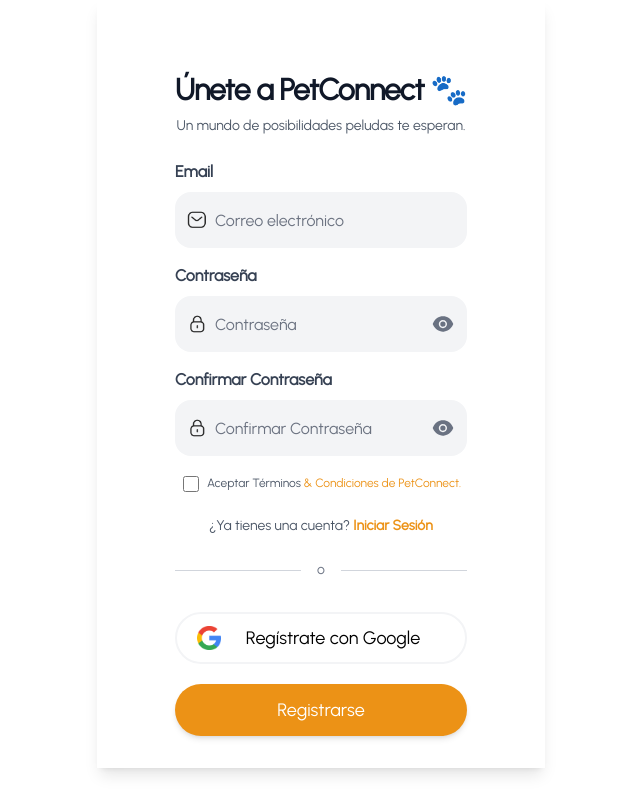
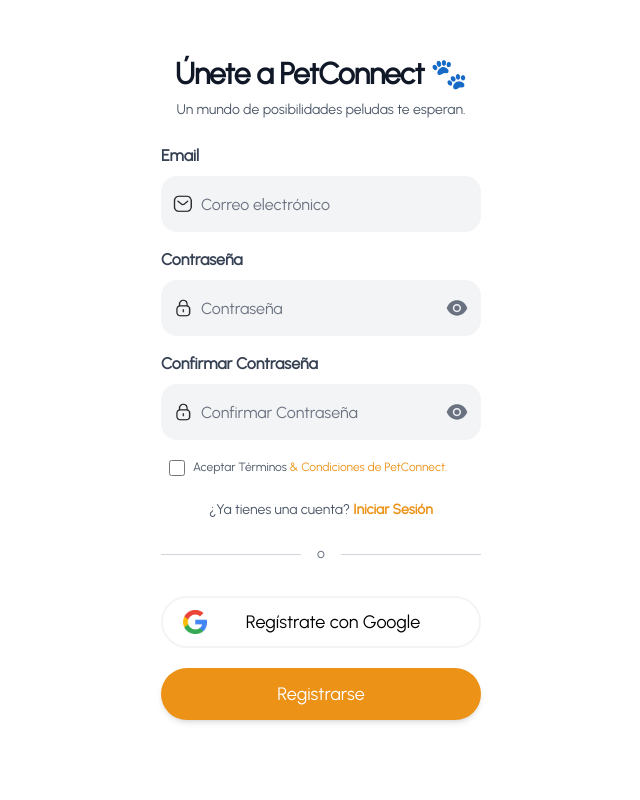
Before and after one commit to JGoncu97/Pet-Connect-Front, a React (Vite) app: page /register in a window 1280 px wide. Shown: the whole page, without its empty margins (319-959 px from the left). Built offline with nearby package versions, Linux system fonts and the light colour scheme; no server answers.

Commit message:
prueba register 5 vista

```diff
--- a/src/Pages/Register/Register.jsx
+++ b/src/Pages/Register/Register.jsx
@@ -113,7 +113,7 @@
       >
         <div
           className="
-        flex flex-col pt-2 w-screen  max-w-md md:shadow-lg items-center bg-white
+        flex flex-col pt-2 w-screen items-center
       "
         >
           {/* Toastify Container with improved positioning */}
@@ -131,7 +131,7 @@
             className="z-50"
           />
 
-          <div className="p-2 sm:p-8 mt-8">
+          <div className="p-2 sm:p-4 mt-8 ">
             <header className="mb-6 text-center">
               <h2
                 className="
@@ -159,9 +159,10 @@
               onSubmit={handleSubmit(onSubmit)}
               noValidate
               aria-label="Formulario de registro"
+              className=" w-[20rem]"
             >
               {/* Email Input */}
-              <div className="mb-4">
+              <div className="mb-4 ">
                 <InputField
                   name="email"
                   label="Email"
```
